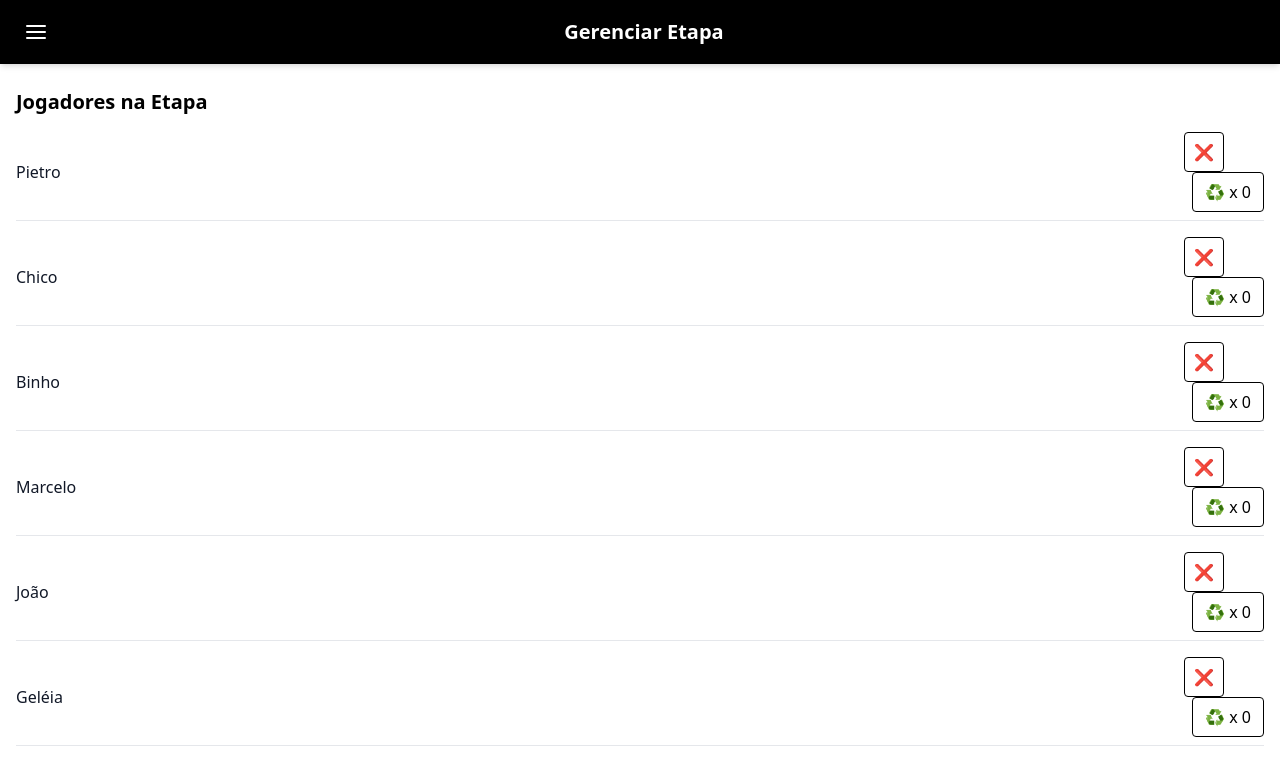
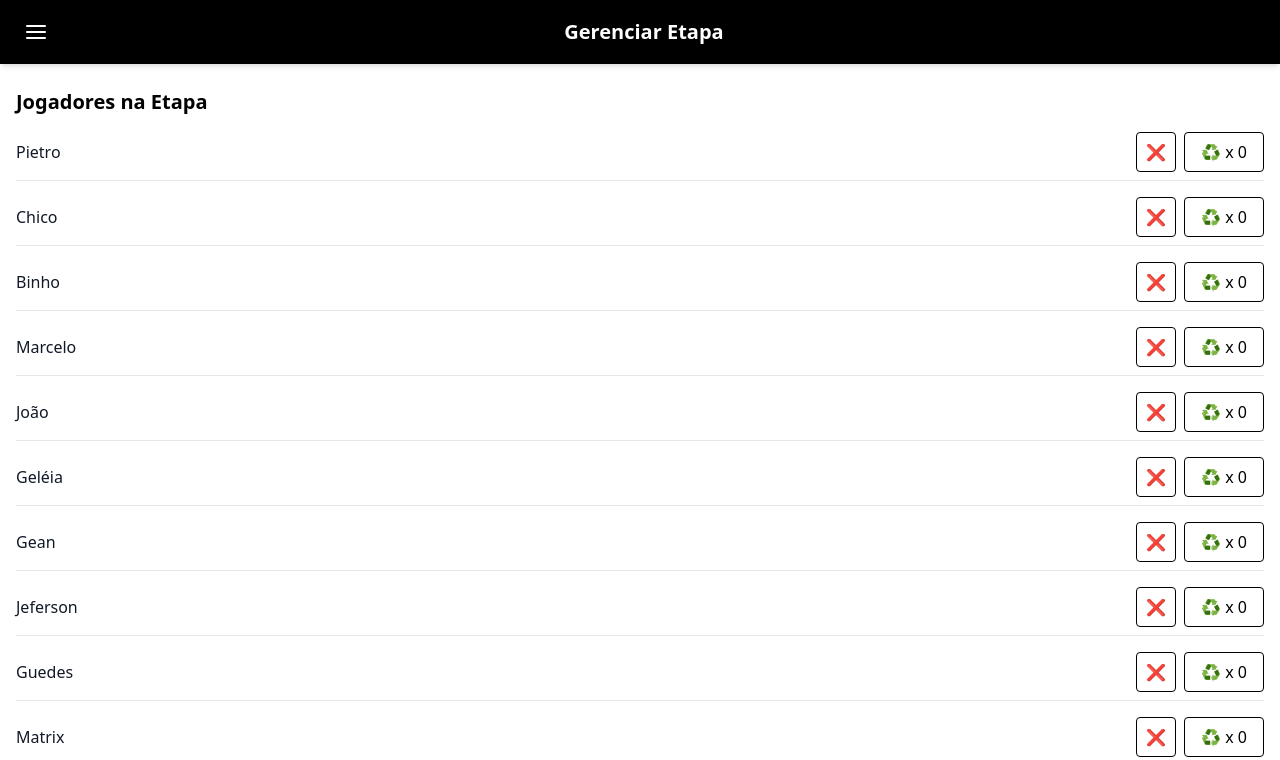
Before and after one commit to loboapps/com.grillo.apt, a React (Vite) app: page /gerenciar-etapa in a window 1280 px wide. Shown: the top 760 px of the page. Built offline with nearby package versions, Linux system fonts and the light colour scheme.

Commit message:
03 - manage etapa

```diff
--- a/src/pages/GerenciarEtapa.tsx
+++ b/src/pages/GerenciarEtapa.tsx
@@ -25,15 +25,15 @@ const GerenciarEtapa = () => {
         <div className="space-y-4">
           <h2 className="text-xl font-bold mb-4">Jogadores na Etapa</h2>
           {players.map((player, index) => (
-            <div key={index} className="flex items-center justify-between border-b pb-2">
-              <span className="text-gray-900">{player}</span>
-              <div className="space-x-2">
+            <div key={index} className="flex items-center border-b pb-2">
+              <span className="text-gray-900 flex-1">{player}</span>
+              <div className="flex gap-2 min-w-[120px] justify-end">
                 <button className="w-10 h-10 border border-black rounded flex items-center justify-center hover:bg-gray-100">
                   ❌
                 </button>
                 <button
                   onClick={() => handleRebuy(player)}
-                  className="px-3 h-10 border border-black rounded flex items-center justify-center hover:bg-gray-100 whitespace-nowrap"
+                  className="w-[80px] h-10 border border-black rounded flex items-center justify-center hover:bg-gray-100"
                 >
                   ♻️ x {rebuys[player] || 0}
                 </button>
```
